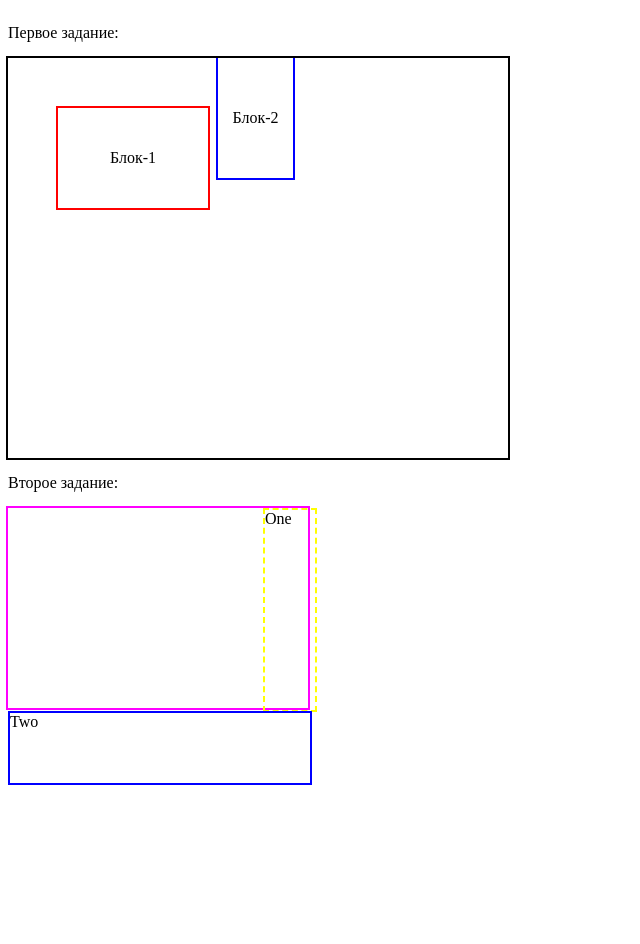
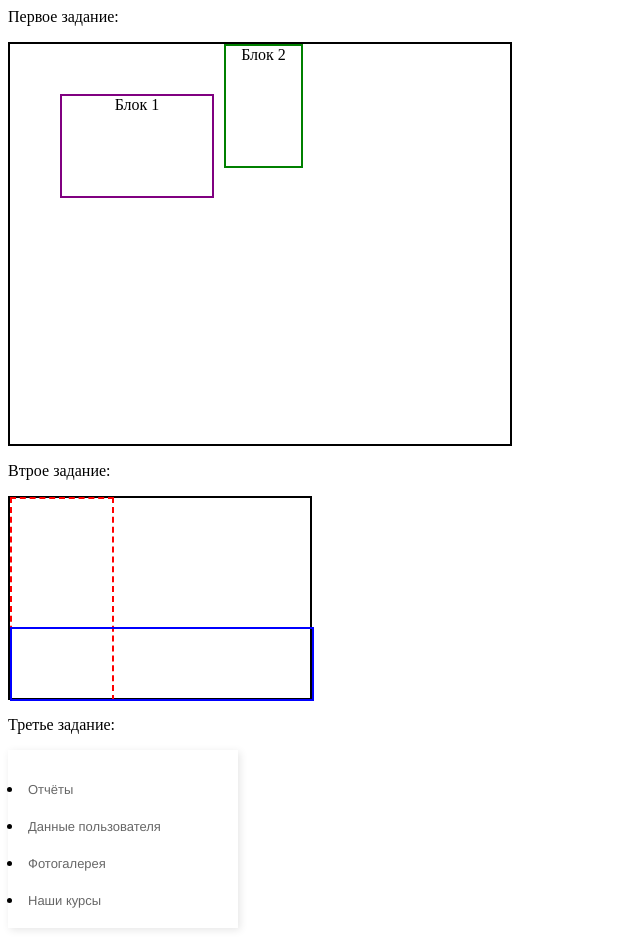
Before and after one commit to igorok9898/Laba_3, a plain HTML site: page index.html in a window 1280 px wide. Shown: the whole page, without its empty margins (0-640 px from the left). Before the commit the page ends 800 px from the top, so only its background shows below. Drawn offline with Linux system fonts and the light colour scheme.

Commit message:
Обновил полностью оба файла

```diff
--- a/index.html
+++ b/index.html
@@ -1,23 +1,38 @@
+
 <HTML>
 <head>
     <link rel="stylesheet" href="style.css">
-    <title> Бабенко 3 лабораторка </title>
+    <title> Бабенко 3 лаба </title>
 </head>
 <body>
     <p>Первое задание:</p>
-    <container1>
-        <block1>
-            Блок-1
-        </block1>
-
-        <block2>
-            Блок-2
-        </block2>
-    </container1>
-    <p>Второе задание:</p>
-    <container2>
-        <div class="box" id="One">One</div>
-        <div class="box" id="Two">Two</div>
-    </container2>
+    <div clas="box" id="first">
+        <div class="box" id="one">Блок 1</div>
+        <div class="box" id="two">Блок 2</div>
+    </div>
+    <p>Втрое задание:</p>
+    <div clas="box" id="second">
+        <div class="box" id="three"></div>
+        <div class="box" id="four"></div>
+    </div>
+    <p>Третье задание:</p>
+    <ul class="category-wrap">
+        <li> <a href="#">Отчёты</a>
+            <ul>
+                <li><a href="#">Отчёт по оценкам</a></li>
+                <li><a href="#">Отчёт по посещаемости</a></li>
+                <li><a href="#">Отчёт по законченым курсам</a></li>
+            </ul>
+        </li>
+        <li><a href="#">Данные пользователя</a></li>
+        <li><a href="#">Фотогалерея</a></li>
+        <li> <a href="#">Наши курсы</a>
+            <ul>
+                <li><a href="#">JS</a></li>
+                <li><a href="#">CSS</a></li>
+                <li><a href="#">HTML</a></li>
+            </ul>
+        </li>
+    </ul>
 </body>
 </HTML>
--- a/style.css
+++ b/style.css
@@ -1,55 +1,115 @@
-body{
-    background-color: white;
-    display:flex;
-    flex-direction: column;
+.box {
+    display: inline-block;
+    width: 100px;
+    height: 100px;
+    text-align: center;
 }
-container1{
-    outline: 2px solid black;
-    display:flex;
+
+#first{
     width: 500px;
     height: 400px;
+    background: white;
+    border: 2px solid black;
 }
-block1{
-    outline: 2px solid red;
+
+#second{
+    width: 300px;
+    height: 200px;
+    background: white;
+    border: 2px solid black;
+}
+
+#one {
     width: 150px;
     height: 100px;
-    text-align: center;
-    display:flex;
-    align-items: center;
-    justify-content: center;
+    border: 2px solid purple;
+    float: left;
     margin-left: 50px;
     margin-top: 50px;
-    margin-right: 10px;
 }
-block2{
-    outline: 2px solid blue;
+
+#two {
     width: 75px;
     height: 120px;
-    display:flex;
-    justify-content: center;
-    align-items: center;
+    border: 2px solid green;
+    margin-left: 10px;
+    margin-top: 0px;
 }
-.box{
-    display: inline-block;
-    width: 50px;
-    height: 50px;
-}
-container2{
-    outline: 2px solid magenta;
-    width: 300px;
+
+#three {
+    width: 100px;
     height: 200px;
-}
-#One{
-    border: 2px dashed yellow;
-    width: 50px;
-    height: 200px;
-    position: relative;
-    left: 255px;
-}
-#Two{
-    border: 2px solid blue;
-    width: 300px;
-    height: 70px;
+    border: 2px dashed red;
     position: relative;
     bottom: 1px;
 }
+
+#four {
+    width: 300px;
+    height: 70px;
+    border: 2px solid blue;
+    position: relative;
+    bottom: 75px;
+}
+
+.category-wrap {
+    padding: 15px;
+    background: white;
+    width: 200px;
+    box-shadow: 2px 2px 8px rgba(0,0,0,.1);
+    font-family: "Helvetica Neue", Helvetica, Arial, sans-serif;
+  }
+  .category-wrap h3 {
+    font-size: 16px;
+    color: rgba(0,0,0,.6);
+    margin: 0 0 10px;
+    padding: 0 5px;
+    position: relative;
+  }
+  .category-wrap h3:after {
+    content: "";
+    width: 6px;
+    height: 6px;
+    background: #80C8A0;
+    position: absolute;
+    right: 5px;
+    bottom: 2px;
+    box-shadow: -8px -8px #80C8A0, 0 -8px #80C8A0, -8px 0 #80C8A0;
+  }
+  .category-wrap ul {
+    list-style: none;
+    margin: 0;
+    padding: 0;
+    border-top: 1px solid rgba(0,0,0,.3);
+  }
+  .category-wrap li {margin: 12px 0 0 0px;}
+
+  .category-wrap li ul{
+      display: none;
+  }
+
+  .category-wrap li:hover ul{
+      display:block;
+  }
+
+  .category-wrap a {
+    text-decoration: none;
+    display: block;
+    font-size: 13px;
+    color: rgba(0,0,0,.6);
+    padding: 5px;
+    position: relative;
+    transition: .3s linear;
+  }
+  .category-wrap a:after {
+    content:"\f18e";
+    font-family: FontAwesome;
+    position: absolute;
+    right: 5px;
+    color: white;
+    transition: .2s linear;
+  }
+  .category-wrap a:hover {
+    background: #80C8A0;
+    color: white;
+  }
```
